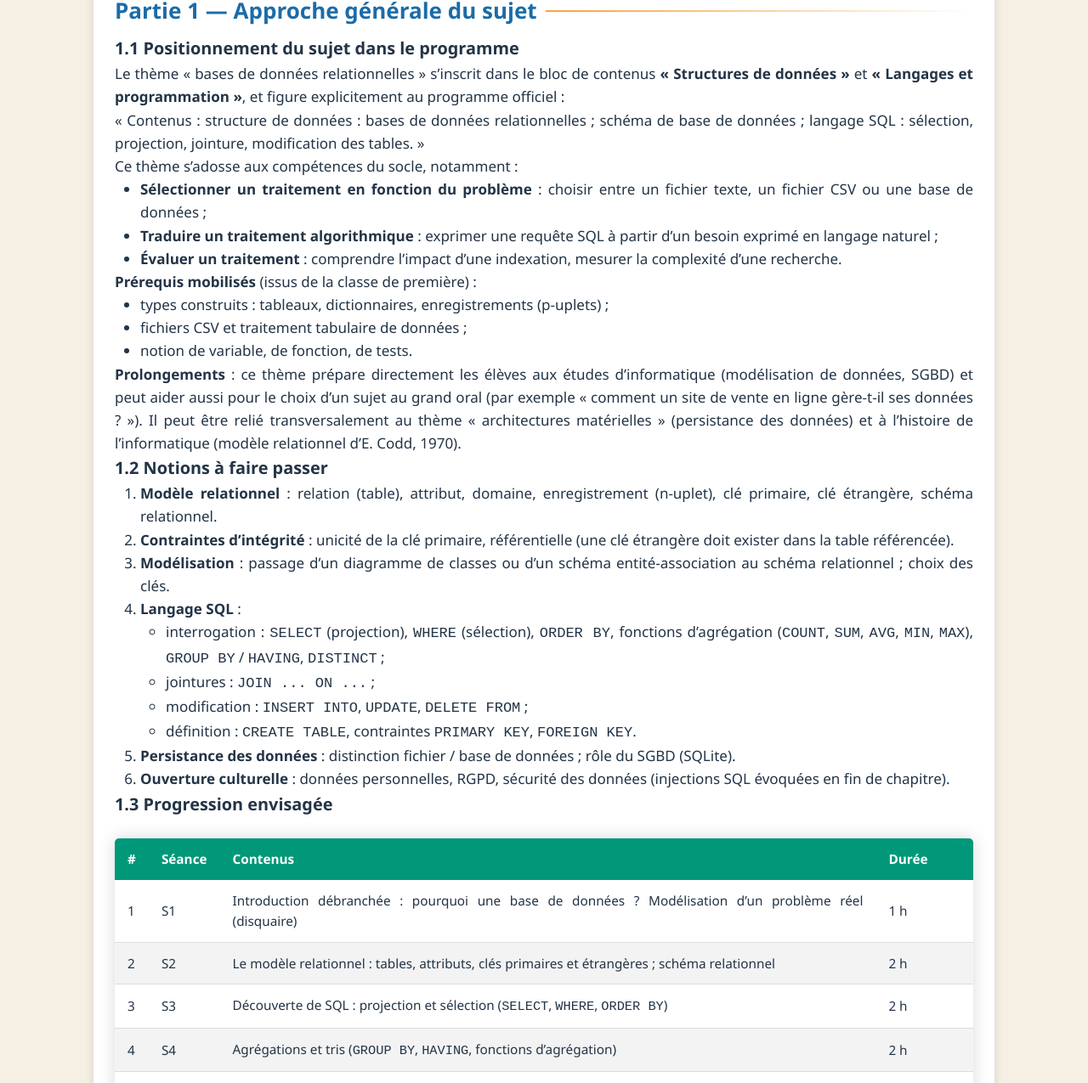
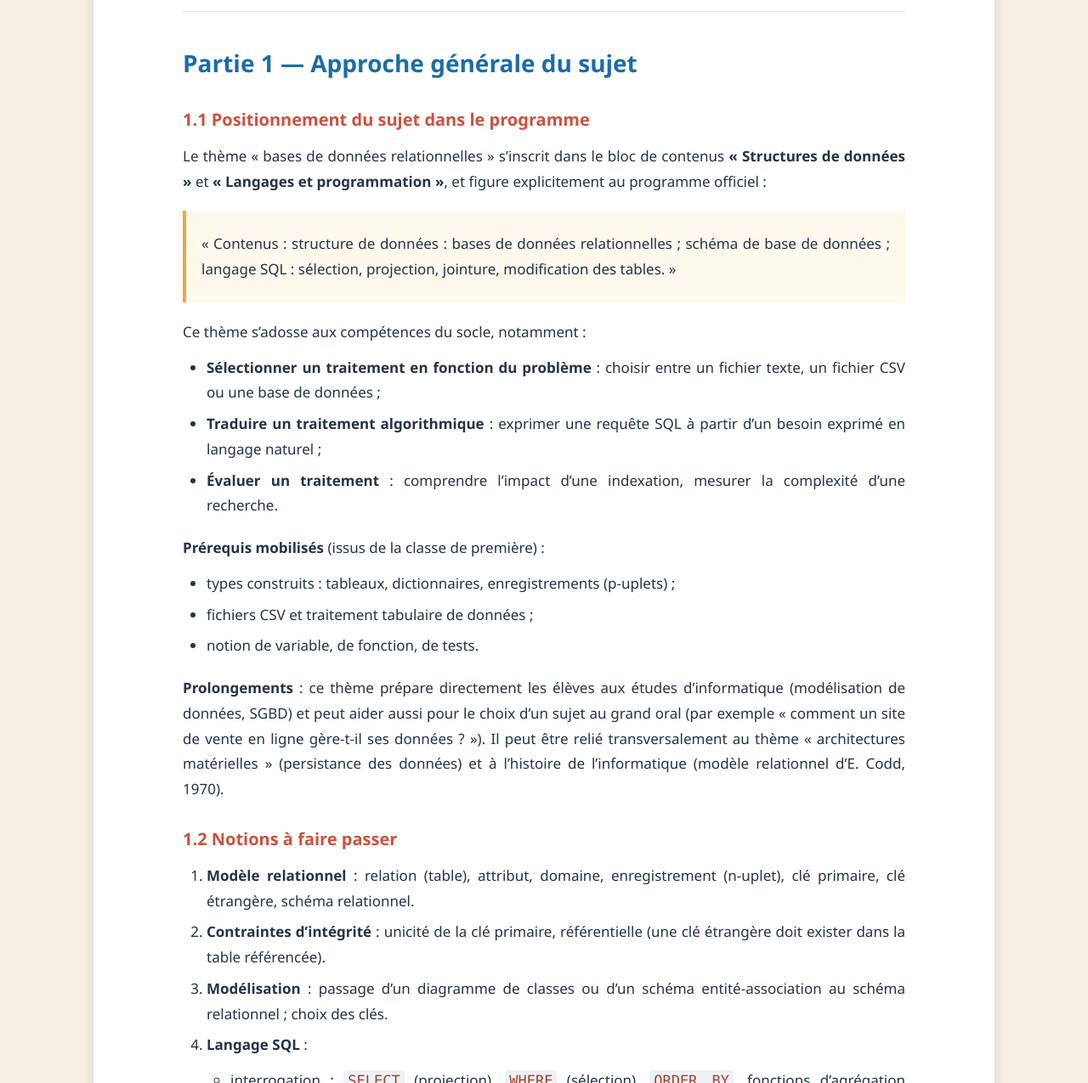
Before and after one commit to MEULALI/projet_NSI, a plain HTML site: page pres.html in a window 1280 px wide. Shown: the part 589-1864 px from the top of the page at 85% size. Drawn offline with Linux system fonts and the light colour scheme.

Commit message:
Add styling for course content and responsive design

```diff
--- a/style.css
+++ b/style.css
@@ -195,3 +195,144 @@ ul, ol {
   }
 
   footer .vague-bas { margin-bottom: 15px; display: block; width: 100%; }
+/* ===== Mise en forme du contenu du cours ===== */
+.zone-vote {
+  text-align: left;
+  text-justify: auto;
+  padding: clamp(20px, 4vw, 40px);
+}
+
+.stackedit__html {
+  max-width: 850px;
+  margin: 0 auto;
+  overflow-wrap: anywhere;
+}
+
+.stackedit__html h1 {
+  color: var(--mer);
+  font-size: clamp(28px, 4vw, 38px);
+  line-height: 1.2;
+  margin-bottom: 20px;
+}
+
+.stackedit__html h2 {
+  margin-top: 38px;
+  margin-bottom: 18px;
+  font-size: clamp(22px, 3vw, 28px);
+}
+
+/* Supprime la ligne décorative des h2 dans le contenu */
+.stackedit__html h2::after {
+  display: none;
+}
+
+.stackedit__html h3 {
+  color: var(--terre);
+  font-size: 20px;
+  margin: 28px 0 12px;
+}
+
+.stackedit__html p,
+.stackedit__html li {
+  line-height: 1.75;
+}
+
+.stackedit__html p {
+  margin: 12px 0;
+}
+
+.stackedit__html ul,
+.stackedit__html ol {
+  padding-left: 28px;
+  margin: 12px 0 20px;
+}
+
+.stackedit__html li {
+  margin: 7px 0;
+}
+
+.stackedit__html hr {
+  border: 0;
+  border-top: 1px solid #d9e1e8;
+  margin: 32px 0;
+}
+
+/* Tableaux lisibles, avec défilement horizontal si nécessaire */
+.stackedit__html table {
+  width: 100%;
+  border-collapse: collapse;
+  margin: 22px 0;
+  font-size: 15px;
+}
+
+.stackedit__html th,
+.stackedit__html td {
+  border: 1px solid #d9e1e8;
+  padding: 12px 14px;
+  text-align: left;
+  vertical-align: top;
+}
+
+.stackedit__html th {
+  background: var(--mer);
+  color: var(--blanc);
+}
+
+.stackedit__html tr:nth-child(even) td {
+  background: #f3f7fa;
+}
+
+/* Code SQL */
+.stackedit__html pre {
+  overflow-x: auto;
+  padding: 18px;
+  margin: 18px 0;
+  border-radius: 8px;
+  background: #233447;
+  color: #f6efe4;
+  line-height: 1.6;
+}
+
+.stackedit__html code {
+  font-family: Consolas, Monaco, monospace;
+}
+
+.stackedit__html p code,
+.stackedit__html li code {
+  background: #edf2f6;
+  color: #a33f31;
+  padding: 2px 5px;
+  border-radius: 4px;
+}
+
+/* Citations et images */
+.stackedit__html blockquote {
+  border-left: 4px solid var(--soleil);
+  margin: 20px 0;
+  padding: 12px 18px;
+  background: #fff8ed;
+}
+
+.stackedit__html img {
+  display: block;
+  max-width: 100%;
+  height: auto;
+  margin: 20px auto;
+  border-radius: 8px;
+}
+
+@media (max-width: 600px) {
+  .zone-vote {
+    padding: 18px;
+  }
+
+  .stackedit__html table {
+    display: block;
+    overflow-x: auto;
+  }
+
+  .stackedit__html th,
+  .stackedit__html td {
+    min-width: 120px;
+  }
+}
```
